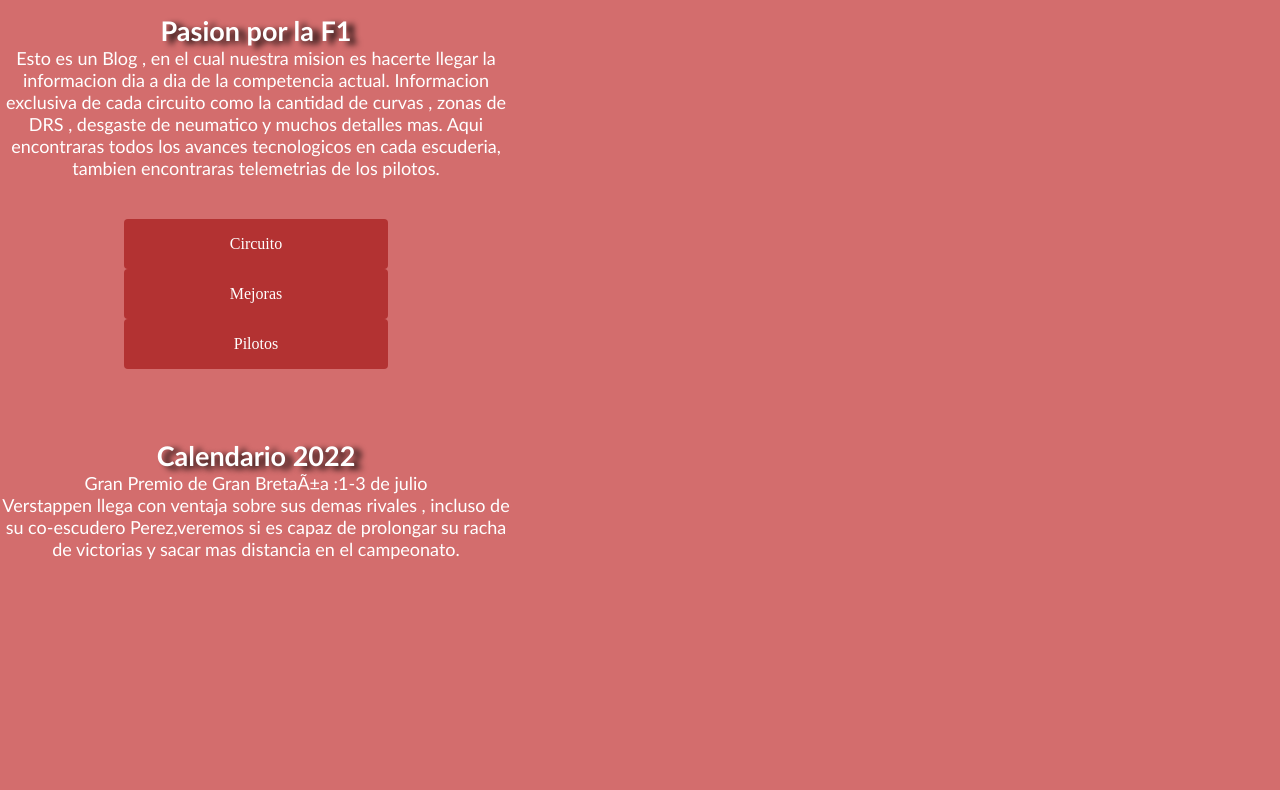
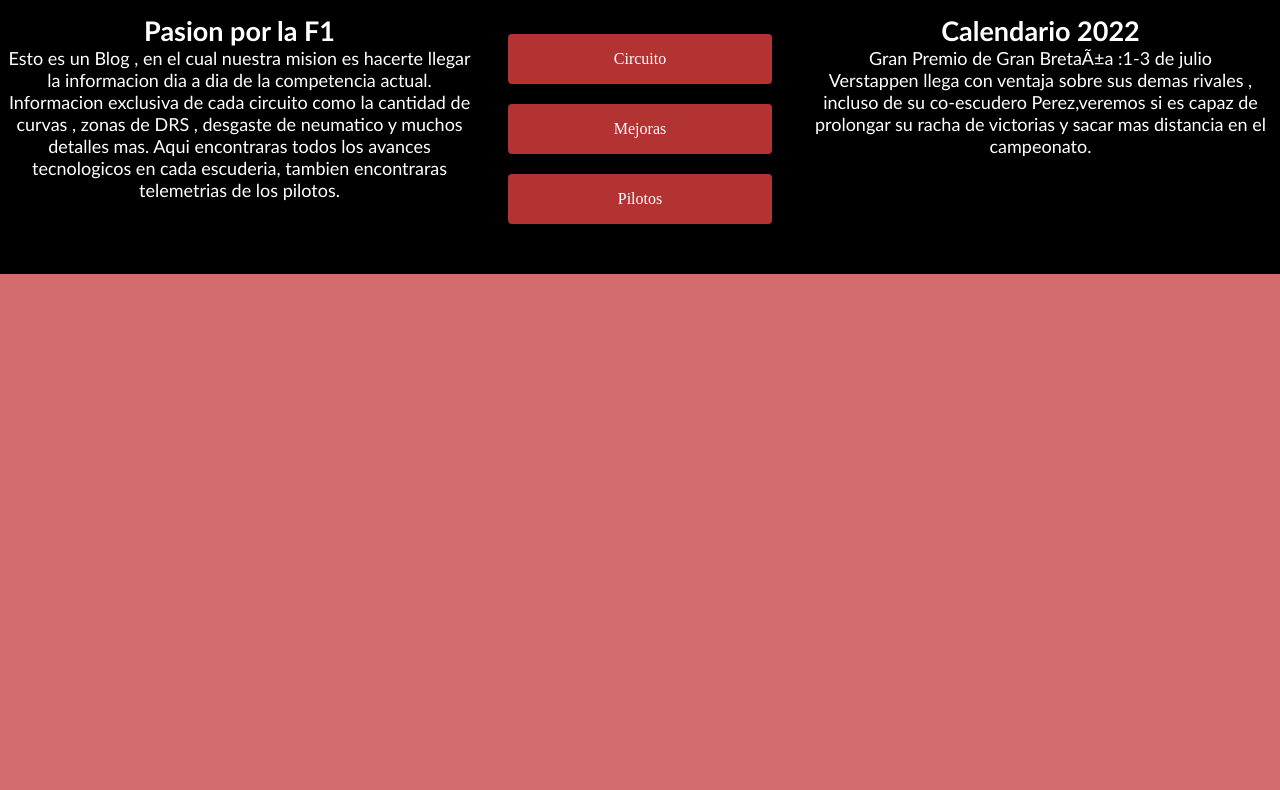
Before and after one commit to FranMoretti23/Git-pruebas, a plain HTML site: page Challenge/index.html in a window 1280 px wide. Shown: the part 96-886 px from the top of the page. Drawn offline with Linux system fonts and the light colour scheme.

Commit message:
estetica 2

```diff
--- a/Challenge/index.html
+++ b/Challenge/index.html
@@ -34,14 +34,11 @@
                         <a href="#" class="button">Mejoras</a>
                         <a href="#" class="button">Pilotos</a>
                     </div>
-            </section>
-            <section id="content">
-                <article class="article">
-                    <h2>Calendario 2022</h2>
-                    <p>Gran Premio de Gran Bretaña :1-3 de julio</p>
-                    <p>Verstappen llega con ventaja sobre sus demas rivales , incluso de su co-escudero Perez,veremos si es capaz de prolongar su racha de victorias y sacar mas distancia en el campeonato.</p>
-                </article>
-            </section>
+                    <article class="article">
+                        <h2>Calendario 2022</h2>
+                        <p>Gran Premio de Gran Bretaña :1-3 de julio</p>
+                        <p>Verstappen llega con ventaja sobre sus demas rivales , incluso de su co-escudero Perez,veremos si es capaz de prolongar su racha de victorias y sacar mas distancia en el campeonato.</p>
+                    </article>
          </main>
     </body>
 </html>
--- a/Challenge/style.css
+++ b/Challenge/style.css
@@ -60,15 +60,16 @@ body {
 }
 
 .main {
-    width: 40%;
-    height: 30%;
+    width: 80%;
+    height: 70%;
 }
 
 #content{
     display: flex;
-    flex-direction: column;
-    width: 40%;
-    height: 30%;
+    flex-direction: row;
+    flex-wrap: nowrap;
+    align-items: flex-start;
+    background-color: #000;
 
 }
 .article {
@@ -100,4 +101,5 @@ body {
     border-radius: .25rem;
     min-width: 200px;
     text-decoration: none;
+    margin: 10px;
 }
```
